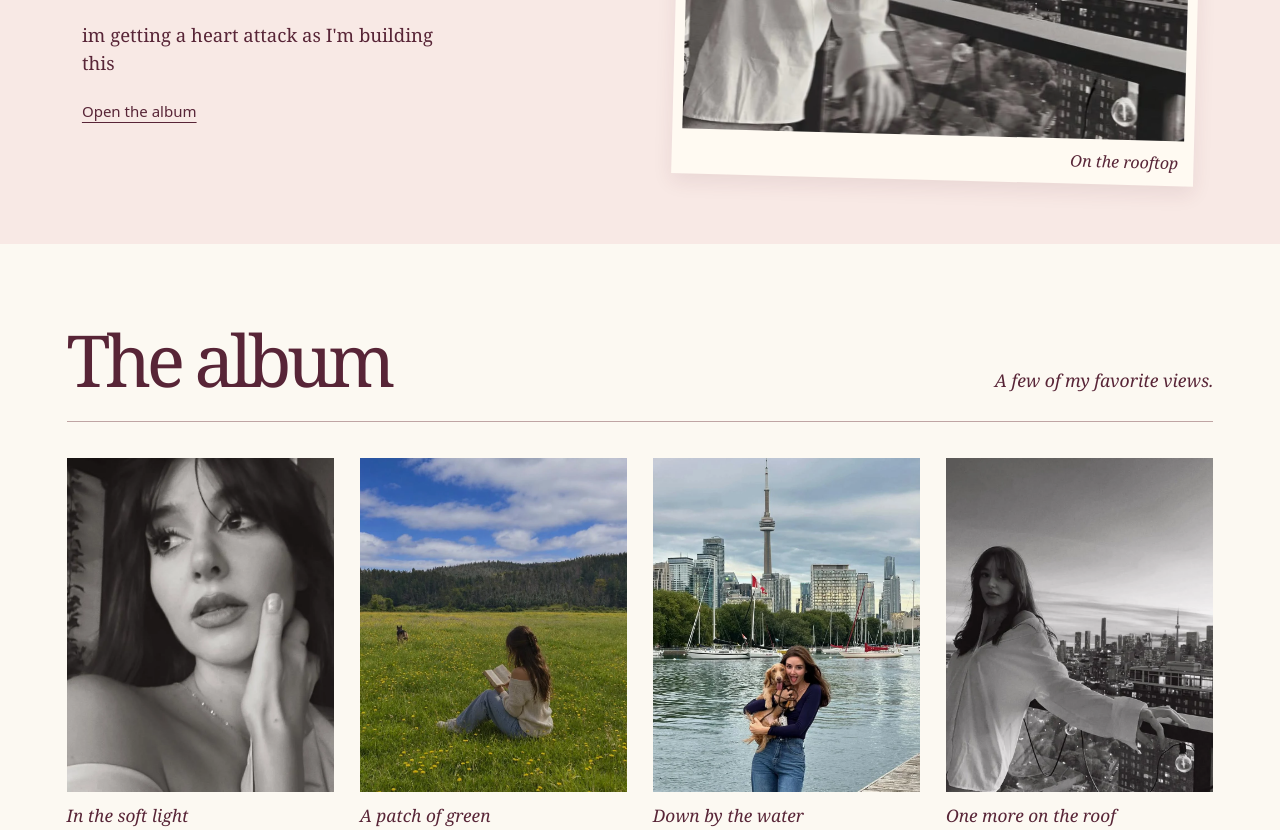
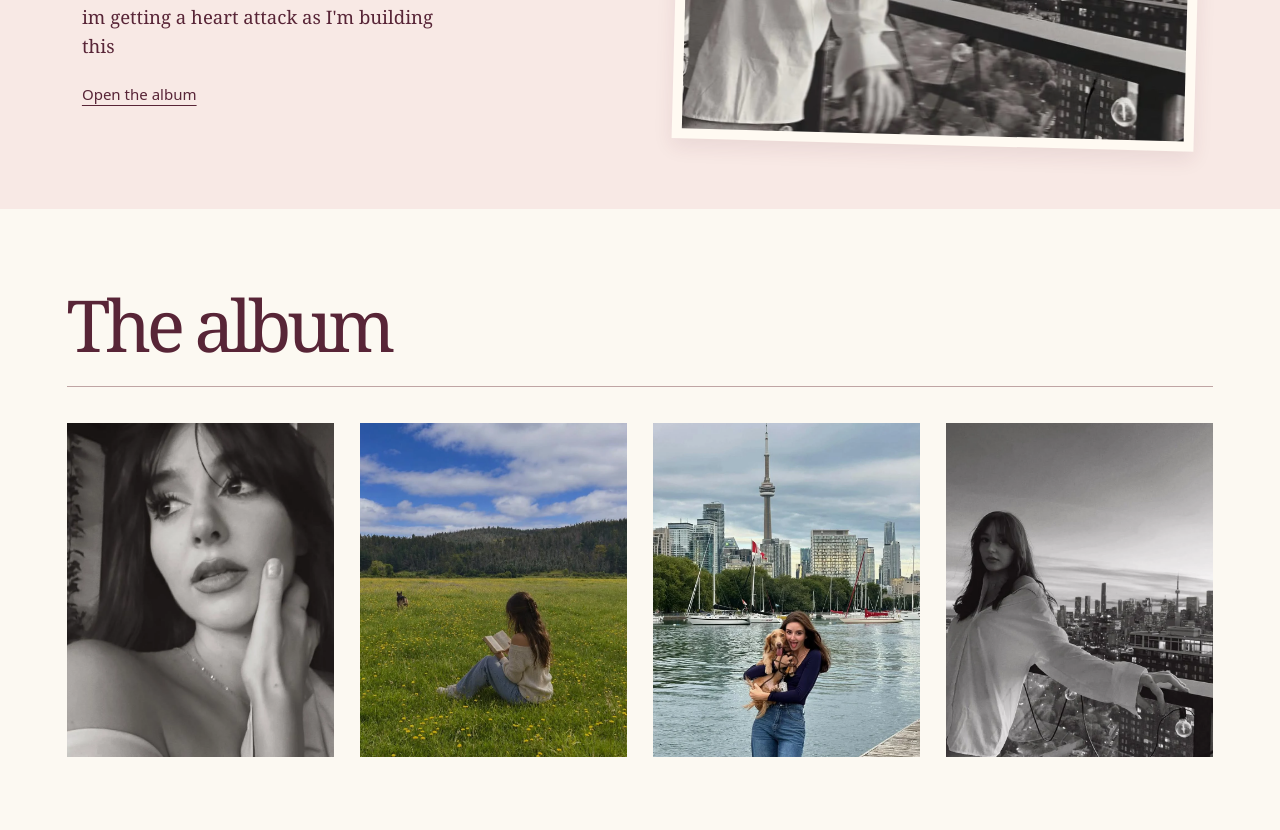
Before and after one commit to Brunozace/-, a plain HTML site: page index.html in a window 1280 px wide. Shown: the part 493-1323 px from the top of the page. Drawn offline with Linux system fonts and the light colour scheme.

Commit message:
Remove photo captions and album subtitle

```diff
--- a/index.html
+++ b/index.html
@@ -17,14 +17,14 @@
 <h1 id="title" lang="ru">Солнышко</h1>
 <div class="letter"><p>im getting a heart attack as I'm building this</p><a href="#album">Open the album</a></div>
 </div>
-<figure class="cover-photo"><img src="assets/rooftop.webp" alt="You in a white shirt on a rooftop, with the city in black and white behind you." fetchpriority="high"><figcaption>On the rooftop</figcaption></figure>
+<figure class="cover-photo"><img src="assets/rooftop.webp" alt="You in a white shirt on a rooftop, with the city in black and white behind you." fetchpriority="high"></figure>
 </section>
-<section id="album" class="album"><div class="section-head"><h2>The album</h2><p>A few of my favorite views.</p></div>
+<section id="album" class="album"><div class="section-head"><h2>The album</h2></div>
 <div class="photos">
-<figure><a href="assets/portrait.webp"><img loading="lazy" src="assets/portrait.webp" alt="A close-up portrait in soft black and white."></a><figcaption>In the soft light</figcaption></figure>
-<figure><a href="assets/meadow.webp"><img loading="lazy" src="assets/meadow.webp" alt="You sitting in a green meadow beneath a wide blue sky."></a><figcaption>A patch of green</figcaption></figure>
-<figure><a href="assets/harbour.webp"><img loading="lazy" src="assets/harbour.webp" alt="You holding Flynnie beside the water with the Toronto skyline behind you."></a><figcaption>Down by the water</figcaption></figure>
-<figure><a href="assets/skyline.webp"><img loading="lazy" src="assets/skyline.webp" alt="You leaning against the rooftop railing with the skyline stretching into the distance."></a><figcaption>One more on the roof</figcaption></figure>
+<figure><a href="assets/portrait.webp"><img loading="lazy" src="assets/portrait.webp" alt="A close-up portrait in soft black and white."></a></figure>
+<figure><a href="assets/meadow.webp"><img loading="lazy" src="assets/meadow.webp" alt="You sitting in a green meadow beneath a wide blue sky."></a></figure>
+<figure><a href="assets/harbour.webp"><img loading="lazy" src="assets/harbour.webp" alt="You holding Flynnie beside the water with the Toronto skyline behind you."></a></figure>
+<figure><a href="assets/skyline.webp"><img loading="lazy" src="assets/skyline.webp" alt="You leaning against the rooftop railing with the skyline stretching into the distance."></a></figure>
 </div></section>
 <section id="flynnie" class="dog"><div><p class="script">A page for</p><h2>Flynnie</h2><p>Those ears deserve a page of their own. Especially when they’re wearing headphones.</p></div>
 <div class="snapshots"><figure><img loading="lazy" src="assets/grass.webp" alt="Flynnie trotting through the grass."></figure><figure><img loading="lazy" src="assets/headphones.webp" alt="Flynnie wearing silver headphones, eyes closed."></figure><figure><img loading="lazy" src="assets/together.webp" alt="You smiling down at Flynnie in your arms."></figure></div></section>
```
